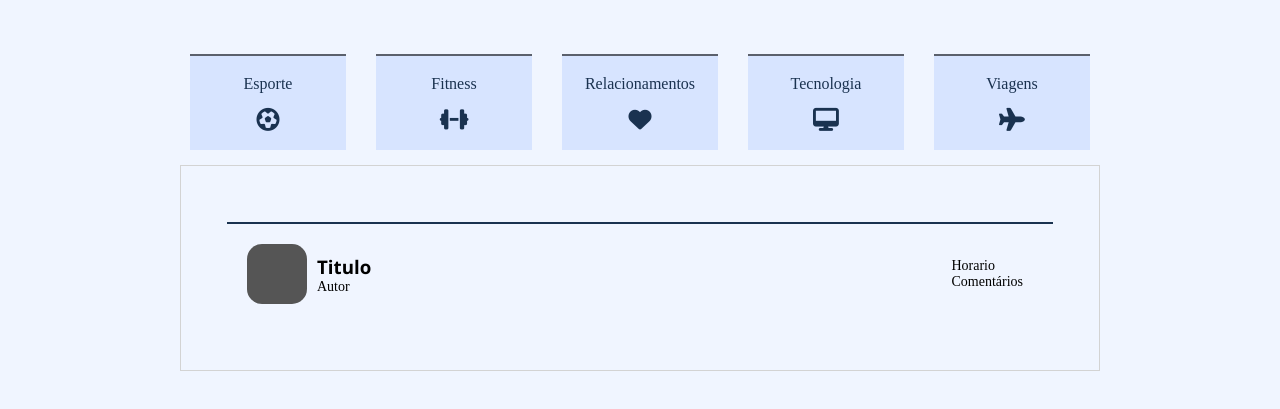
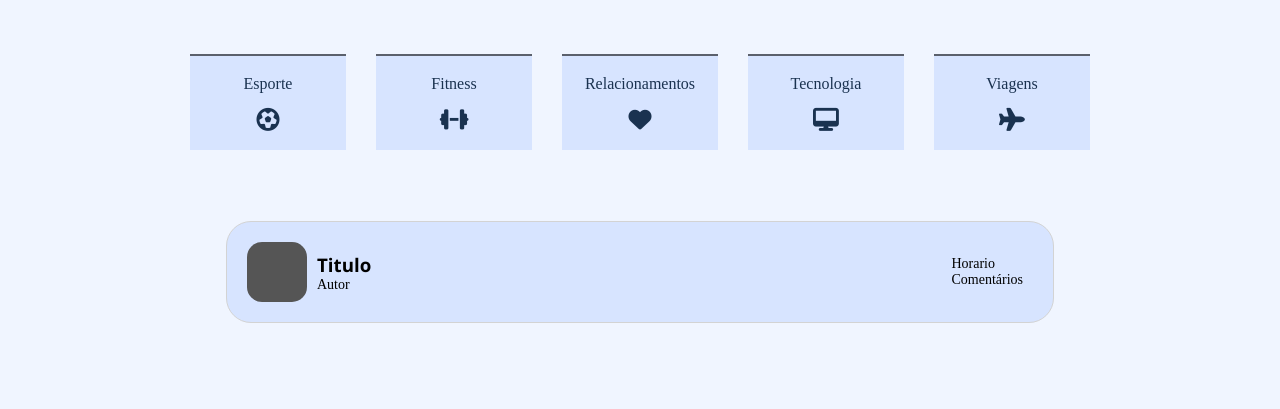
Before and after one commit to LuisMorais/answersFinder, a plain HTML site: page index.html in a window 1280 px wide. Shown: the part 81-490 px from the top of the page. Drawn offline with nearby package versions, Linux system fonts and the light colour scheme.

Commit message:
pequena modificação nos topicos recentes

```diff
--- a/styles/home.css
+++ b/styles/home.css
@@ -108,8 +108,6 @@ i{
 #recent-posts{
     width: 100%;
     padding: 5%;
-    border: 1px solid lightgrey;
-
 }
 
 
@@ -118,7 +116,9 @@ i{
     display: flex;
     align-items: center;
     margin-top: 10px;
-    border-top: 2px solid #1a3250;
+    border-radius: 25px;
+    background-color: #d7e4ff;
+    border: 1px solid lightgray;
 }
 
 .post h1{
```
